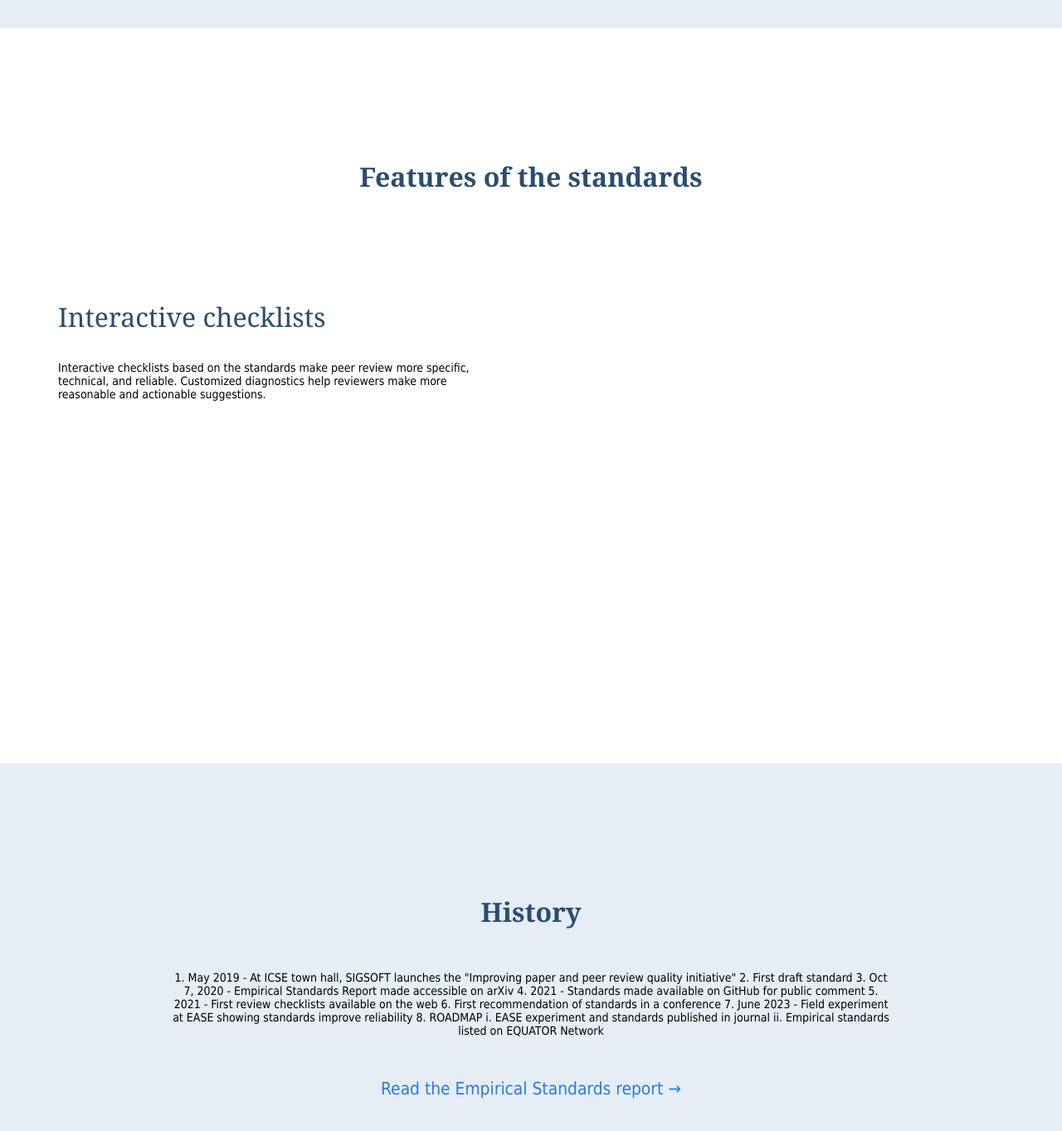
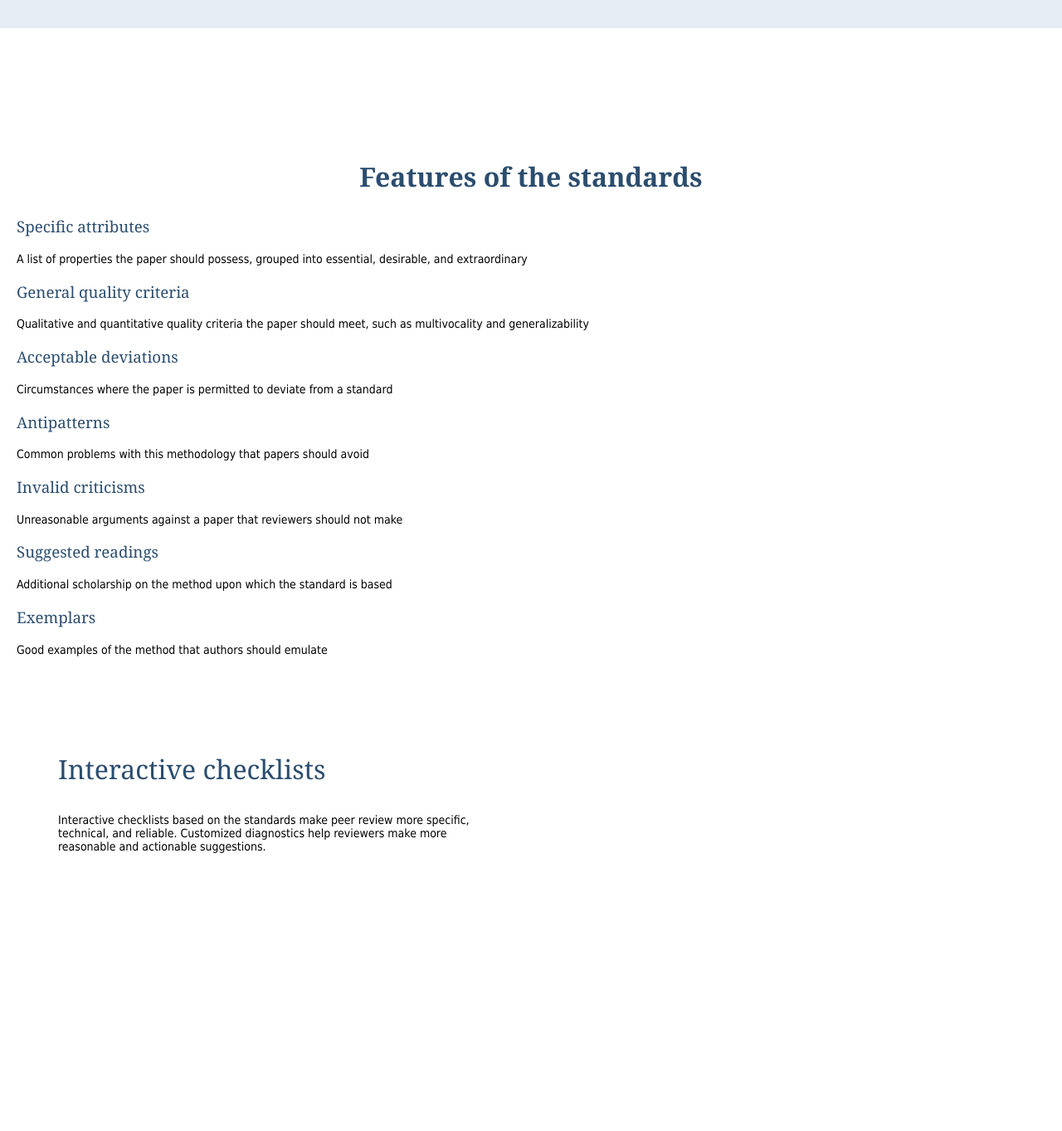
Before and after one commit to eschltz/standardstest, a Jekyll site: the page built from index.md, in a window 1280 px wide and 1400 px high, scrolled down 1270 px. Shown: the top 1363 px of the window at 83% size. Built offline with Jekyll 4.4.1, drawn with Linux system fonts in a browser that asks for light colours; some of the changed text lies outside the part shown.

Commit message:
Revamp landing page sections

```diff
--- a/index.md
+++ b/index.md
@@ -51,16 +51,40 @@ layout: default
 <section id="instruction-section">
 	<h2>Features of the standards</h2>
 
-	<!--
-	    - Application (where the standard does and does not apply)
-		- Specific Attributes (the properties of a manuscript that make it publishable)
-		- General Quality Criteria (qualitative and quantitative quality criteria the paper should meet)
-		- Acceptable Deviations (circumstances where the paper may deviate from a standard)
-		- Antipatterns (common problems with this methodology that papers should avoid)
-		- Invalid criticisms (unreasonable arguments against a paper that reviewers should not make)
-		- Suggested Readings (additional scholarship on the method upon which the standard is based)
-		- Exemplars (good examples of the method authors should emulate)
-	-->
+	<div>
+		<h3>Specific attributes</h3>
+		<p>A list of properties the paper should possess, grouped into essential, desirable, and extraordinary</p>
+	</div>
+
+	<div>
+		<h3>General quality criteria</h3>
+		<p>Qualitative and quantitative quality criteria the paper should meet, such as multivocality and generalizability</p>
+	</div>
+
+	<div>
+		<h3>Acceptable deviations</h3>
+		<p>Circumstances where the paper is permitted to deviate from a standard</p>
+	</div>
+
+	<div>
+		<h3>Antipatterns</h3>
+		<p>Common problems with this methodology that papers should avoid</p>
+	</div>
+
+	<div>
+		<h3>Invalid criticisms</h3>
+		<p>Unreasonable arguments against a paper that reviewers should not make</p>
+	</div>
+
+	<div>
+		<h3>Suggested readings</h3>
+		<p>Additional scholarship on the method upon which the standard is based</p>
+	</div>
+
+	<div>
+		<h3>Exemplars</h3>
+		<p>Good examples of the method that authors should emulate</p>
+	</div>
 
 	<div class="instruction-box instructions-2">
 		<div class="instruction-text">
@@ -75,25 +99,55 @@ layout: default
 <section id="history-section">
 	<h2>History</h2>
 
-	<p id="history-description">
-		1. May 2019 - At ICSE town hall, SIGSOFT launches the "Improving paper and peer review quality initiative"
+	<div>
+		<div>
+			<p>May 2019>
+			<p>At ICSE town hall, SIGSOFT launches the "Improving paper and peer review quality initiative"</p>
+		</div>
 
-		2. First draft standard
+		<div>
+			<p>2019/2020</p>
+			<p>First draft standard</p>
+		</div>
 
-		3. Oct 7, 2020 - Empirical Standards Report made accessible on arXiv
+		<div>
+			<p>Oct 7, 2020</p>
+			<p>Empirical Standards Report made accessible on arXiv <!-- Link to report --></p>
+		</div>
 
-		4. 2021 - Standards made available on GitHub for public comment
+		<div>
+			<p>Jan 14, 2021</p>
+			<p>First 9 standards made available on GitHub for public comment <!-- Link to git repo --></p>
+			<!-- https://github.com/acmsigsoft/EmpiricalStandards/blob/bf2bfaecc5a9e7659e66237994da7f93433c1e45/empiricalStandards.md#grounded-theory -->
+		</div>
 
-		5. 2021 - First review checklists available on the web
+		<div>
+			<p>May 11, 2021</p>
+			<p>First review checklists available on the web</p>
+			<!-- https://github.com/acmsigsoft/EmpiricalStandards/commit/3462acf033baa670f4dd869be1d85d642688da51 -->
+		</div>
 
-		6. First recommendation of standards in a conference
+		<div>
+			<p>June 2021</p>
+			<p>First recommendation of standards in a conference (EASE 2021)</p>
+		</div>
 
-		7. June 2023 - Field experiment at EASE showing standards improve reliability
+		<div>
+			<p>June 2023</p>
+			<p> Field experiment at EASE showing standards improve reliability</p>
+		</div>
 
-		8. ROADMAP
-			i. EASE experiment and standards published in journal
-			ii. Empirical standards listed on EQUATOR Network
-	</p>
+		<h3>Roadmap</h3>
+
+		<div>
+			<p>i. EASE experiment and standards published in journal</p>
+		</div>
+
+		<div>
+			<p>ii. Empirical standards listed on EQUATOR Network</p>
+		</div>
+
+	</div>
 
 	<a href="https://arxiv.org/abs/2010.03525">Read the Empirical Standards report →</a>
 </section>
```
